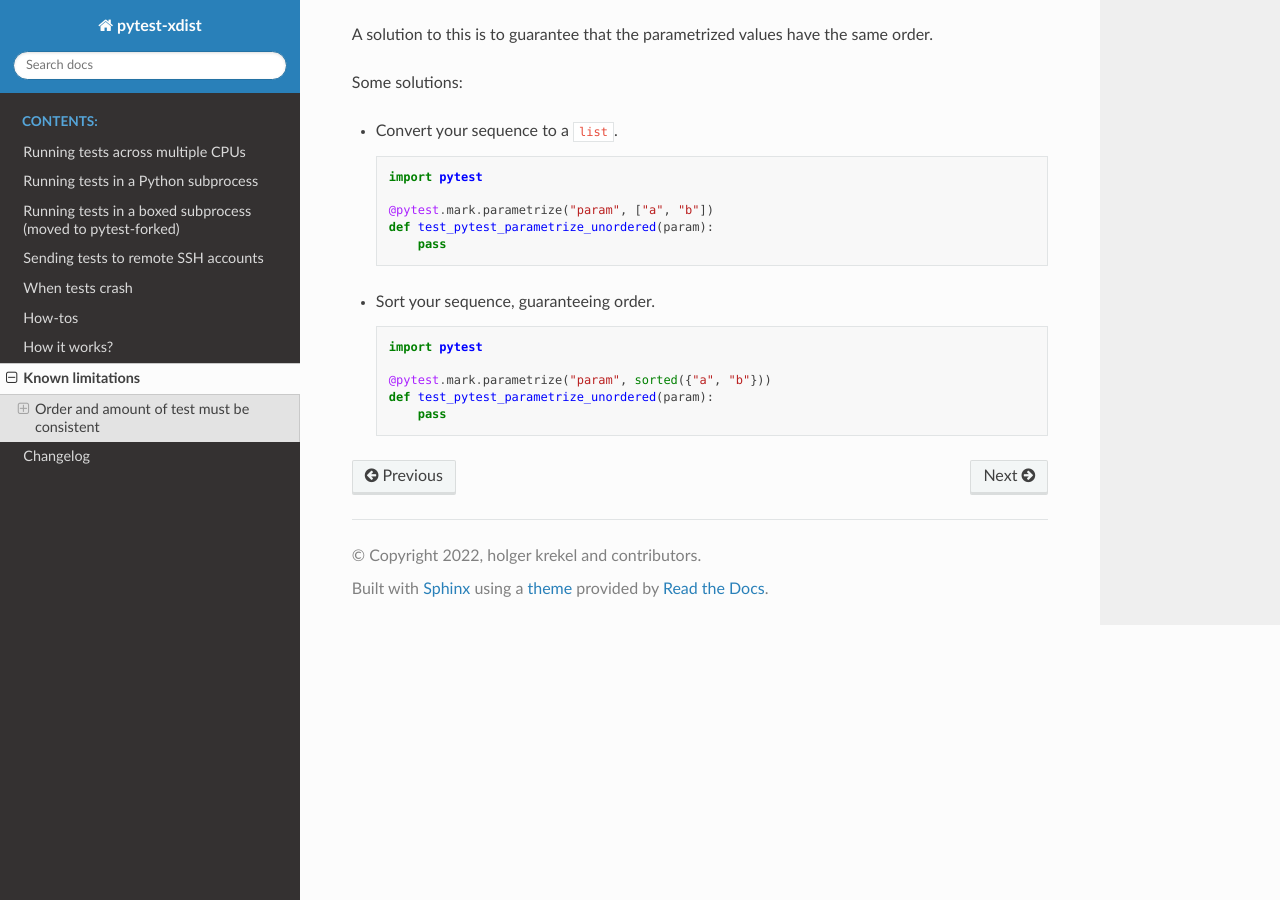
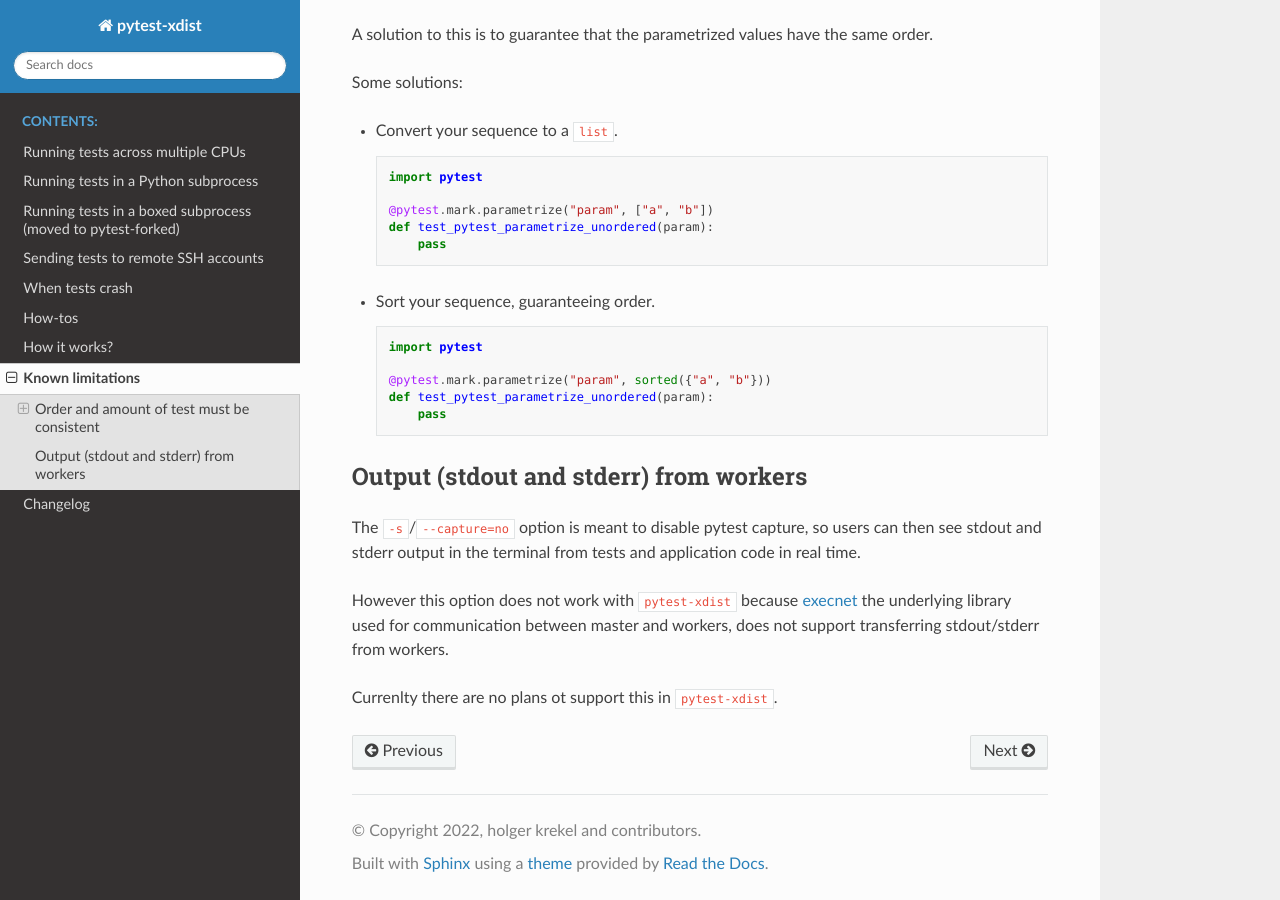
Before and after one commit to pytest-dev/pytest-xdist, a Sphinx documentation site: the page built from docs/known-limitations.rst, in a window 1280 px wide and 900 px high, scrolled down 691 px. Built offline with Sphinx 7.4.7 and the Read the Docs theme 2.0.0, drawn with Linux system fonts in a browser that asks for light colours.

Commit message:
Add known limitation about -s not working

```diff
--- a/docs/known-limitations.rst
+++ b/docs/known-limitations.rst
@@ -50,3 +50,12 @@ Some solutions:
     @pytest.mark.parametrize("param", sorted({"a", "b"}))
     def test_pytest_parametrize_unordered(param):
         pass
+
+Output (stdout and stderr) from workers
+---------------------------------------
+
+The ``-s``/``--capture=no`` option is meant to disable pytest capture, so users can then see stdout and stderr output in the terminal from tests and application code in real time.
+
+However this option does not work with ``pytest-xdist`` because `execnet <https://github.com/pytest-dev/execnet>`__ the underlying library used for communication between master and workers, does not support transferring stdout/stderr from workers.
+
+Currenlty there are no plans ot support this in ``pytest-xdist``.
```
